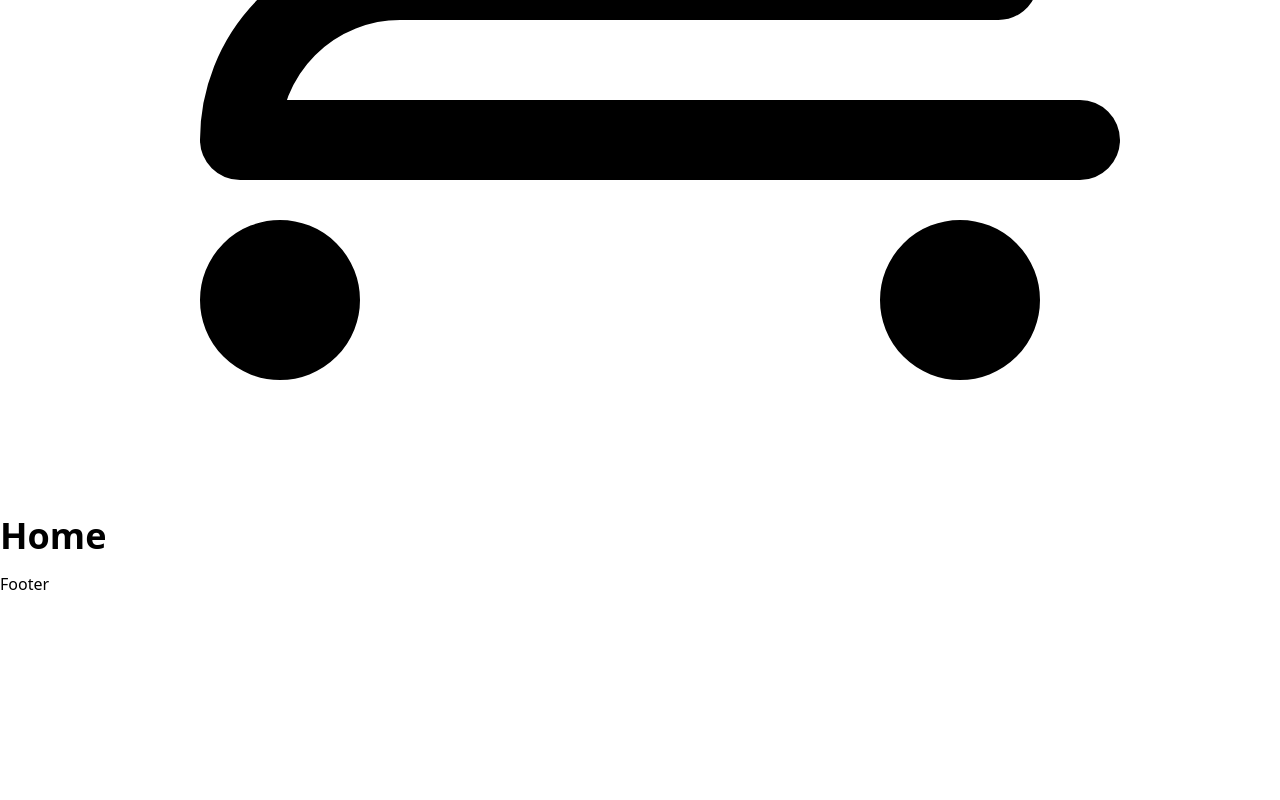
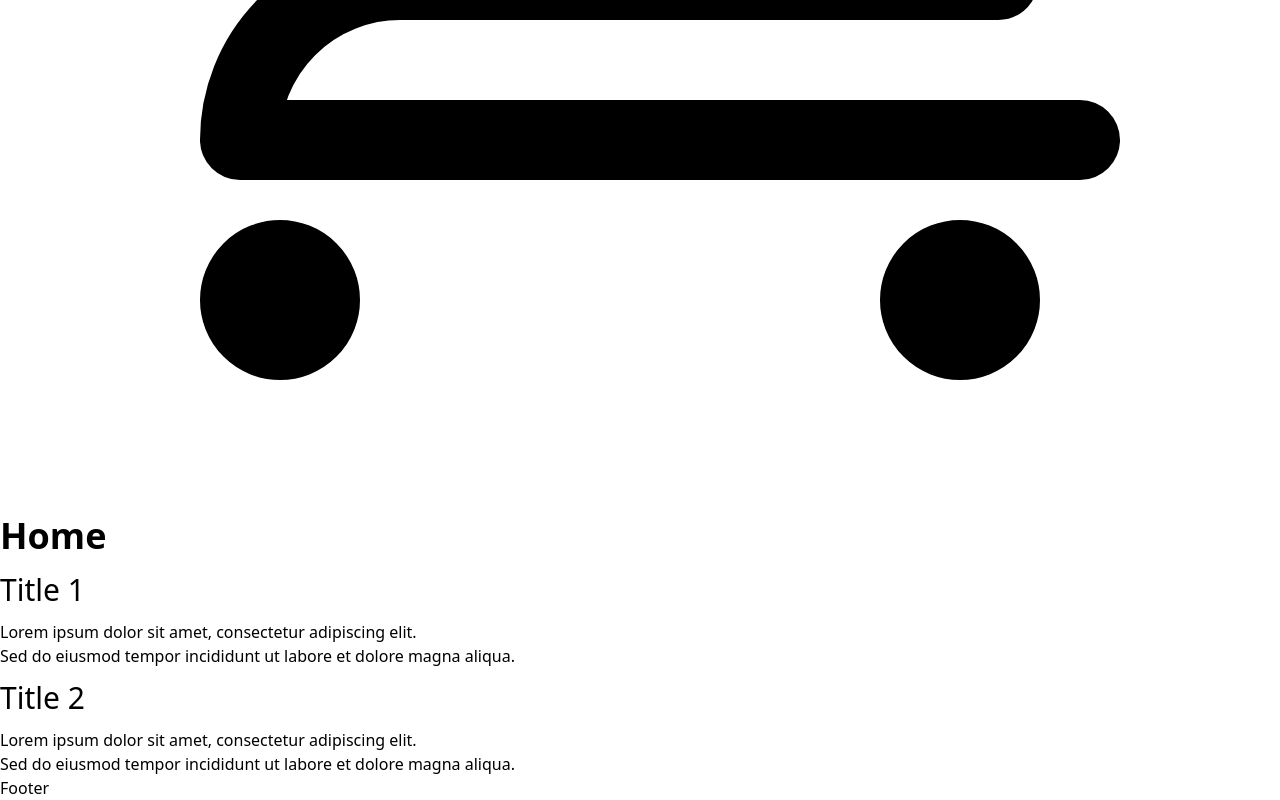
Before and after one commit to antoine-le-calloch/Alc-website, a Next.js app: page / in a window 1280 px wide. Shown: the part 2144-2944 px from the top of the page. Before the commit the page ends 2740 px from the top, so only its background shows below. Built offline with nearby package versions, Linux system fonts and the light colour scheme.

Commit message:
Add container and title h2 and text to home page.

```diff
--- a/app/page.tsx
+++ b/app/page.tsx
@@ -1,9 +1,29 @@
 export default function Home() {
   return (
-    <main className="flex-grow">
-        <div className="flex flex-col items-center justify-center">
-            <h1>Home</h1>
-        </div>
-    </main>
+      <main className="flex-grow">
+          <div className="container max-w-full">
+              <div className="flex items-center justify-center h-80 bg-slate-100 mb-4">
+                  <h1>Home</h1>
+              </div>
+          </div>
+          <div className="container py-8">
+              <div className="flex flex-col items-center justify-center mb-4">
+                  <h2>Title 1</h2>
+                  <div>
+                      Lorem ipsum dolor sit amet, consectetur adipiscing elit.<br/>
+                      Sed do eiusmod tempor incididunt ut labore et dolore magna aliqua.
+                  </div>
+              </div>
+          </div>
+          <div className="container py-8">
+              <div className="flex flex-col items-center justify-center">
+                  <h2>Title 2</h2>
+                  <div>
+                      Lorem ipsum dolor sit amet, consectetur adipiscing elit.<br/>
+                      Sed do eiusmod tempor incididunt ut labore et dolore magna aliqua.
+                  </div>
+              </div>
+          </div>
+      </main>
   );
 }
```
